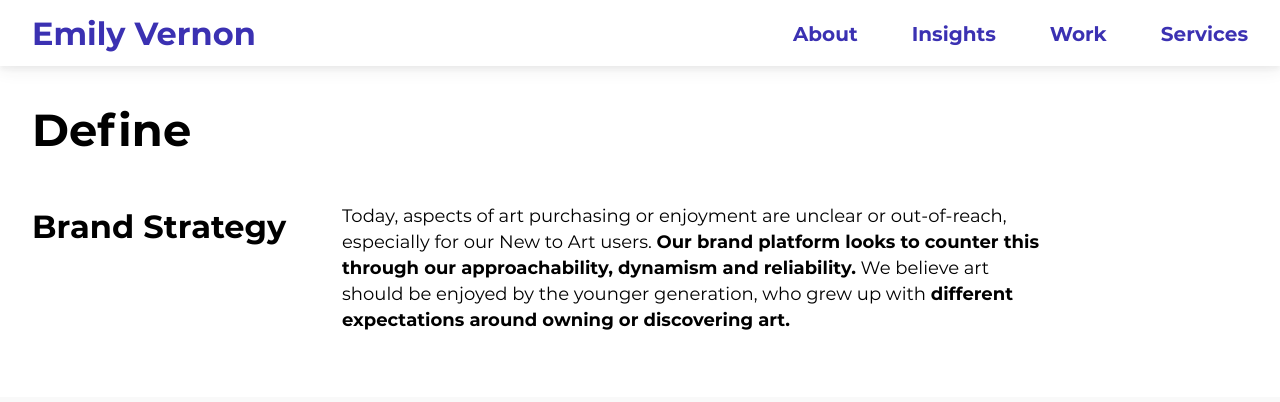
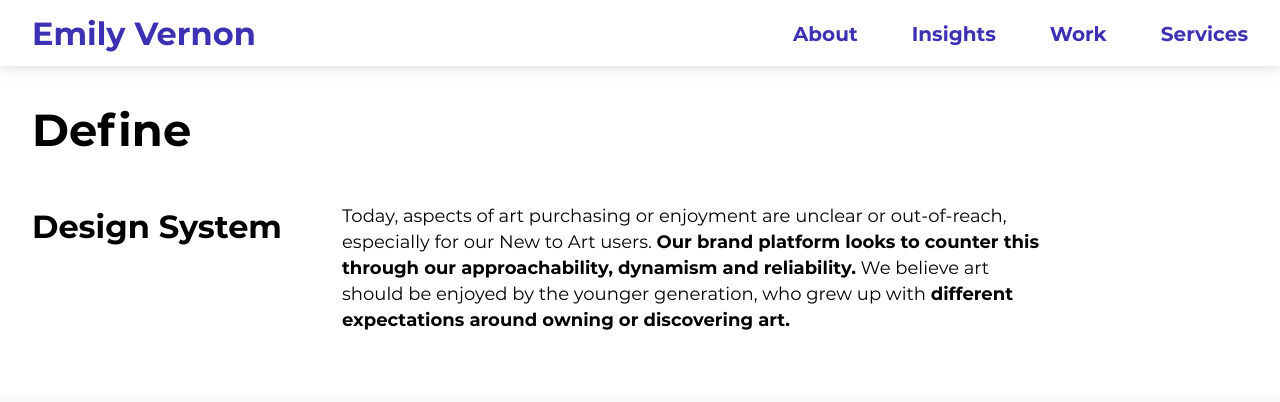
Before and after one commit to emilygv/emilyvernon.com, a Jekyll site: the page built from _casestudies/artvoy.md, in a window 1280 px wide and 900 px high, scrolled down 6535 px. Shown: the top 402 px of the window. Built offline with Jekyll 4.4.1, drawn with Linux system fonts in a browser that asks for light colours.

Commit message:
Update artvoy.md
Design System instead of Brand Strategy

```diff
--- a/_casestudies/artvoy.md
+++ b/_casestudies/artvoy.md
@@ -60,7 +60,7 @@ reference="Suska, Art Gallery Manager" %}
 ## Define
 
 {% include case_h3_block.html
-title="Brand Strategy"
+title="Design System"
 content="Today, aspects of art purchasing or enjoyment are unclear or out-of-reach, especially for our New to Art users. **Our brand platform looks to counter this through our approachability, dynamism and reliability.** We believe art should be enjoyed by the younger generation, who grew up with **different expectations around owning or discovering art.**" %}
 
 {% capture info-highlight %}
```
